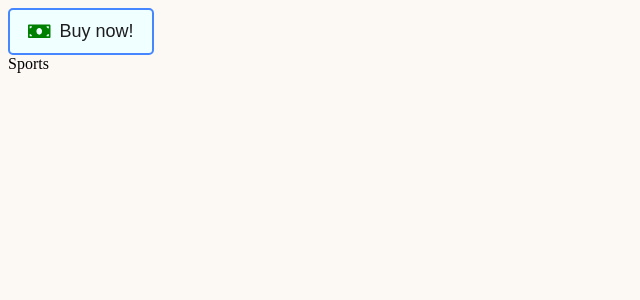
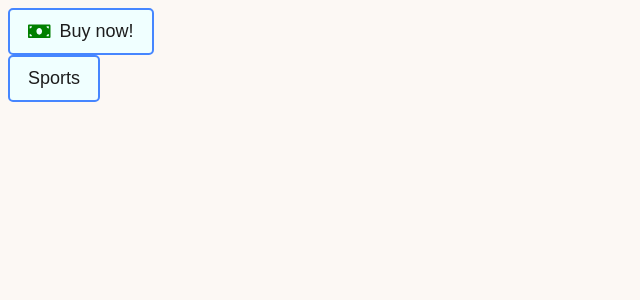
Before and after one commit to User-MiMa/ReactComponentLibrary, a React (Vite) app: page / in a window 1280 px wide. Shown: the top 300 px of the page, without its empty margins (0-640 px from the left). Built offline with nearby package versions, Linux system fonts and the light colour scheme.

Commit message:
feat:add button to Menu component

```diff
--- a/src/App.jsx
+++ b/src/App.jsx
@@ -1,6 +1,7 @@
 import Button from "./components/Button/Button";
 import {FaMoneyBill} from "react-icons/fa"
 import Menu from "./components/Menu/Menu";
+import MenuButton from "./components/Menu/MenuButton";
 
 export default function App(){
     return(
@@ -10,7 +11,9 @@ export default function App(){
                 Buy now!
             </Button>
             <Menu>
-                Sports
+                <MenuButton>
+                    Sports
+                </MenuButton>
             </Menu>
         </main>
     );
--- /dev/null
+++ b/src/components/Menu/MenuButton.jsx
@@ -0,0 +1,7 @@
+export default function MenuButton({children}){
+    return(
+        <button>
+            {children}
+        </button>
+    );
+}
```
